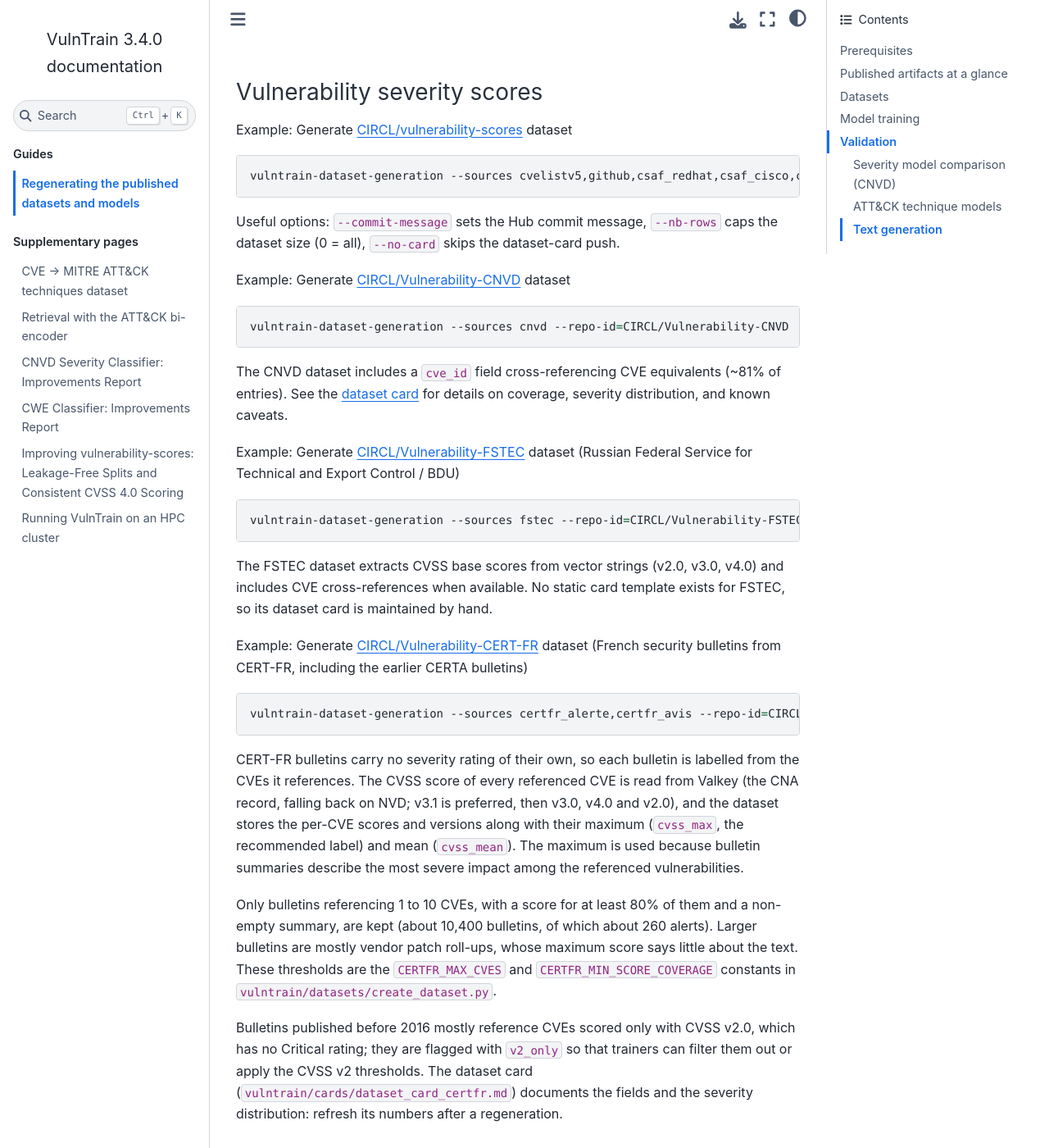
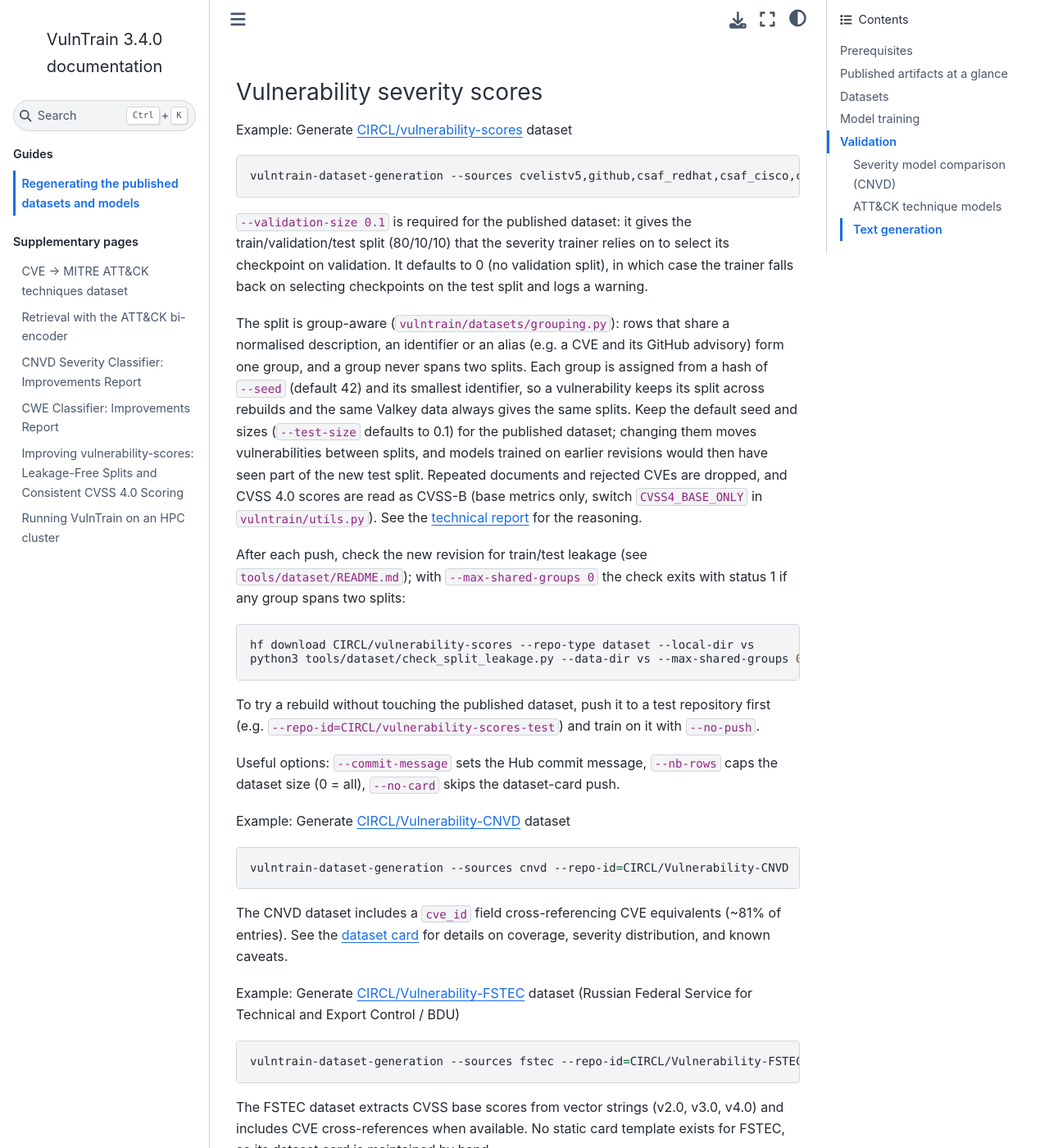
Before and after one commit to vulnerability-lookup/VulnTrain, a Sphinx documentation site: the page built from docs/publishing.md, in a window 1280 px wide and 1400 px high, scrolled down 2848 px. Shown: the whole window at 82% size. Built offline with Sphinx 7.4.7 and the Sphinx Book theme 1.1.4, drawn with Linux system fonts in a browser that asks for light colours; some of the changed text lies outside the part shown.

Commit message:
chg: [doc] publishing runbook for the group-aware vulnerability-scores split
Regenerate with --validation-size 0.1, keep the default seed and sizes, run the leakage check after each push, and report the test metrics of the severity trainer in the model card.

````diff
--- a/docs/publishing.md
+++ b/docs/publishing.md
@@ -30,7 +30,7 @@
 
 | Hub artifact | Regenerate with | Card |
 |---|---|---|
-| [`CIRCL/vulnerability-scores`](https://huggingface.co/datasets/CIRCL/vulnerability-scores) | `vulntrain-dataset-generation --sources cvelistv5,…` | **auto** (template + stats) |
+| [`CIRCL/vulnerability-scores`](https://huggingface.co/datasets/CIRCL/vulnerability-scores) | `vulntrain-dataset-generation --sources cvelistv5,… --validation-size 0.1` | **auto** (template + stats) |
 | [`CIRCL/Vulnerability-CNVD`](https://huggingface.co/datasets/CIRCL/Vulnerability-CNVD) | `vulntrain-dataset-generation --sources cnvd` | **auto** (static template) |
 | [`CIRCL/Vulnerability-FSTEC`](https://huggingface.co/datasets/CIRCL/Vulnerability-FSTEC) | `vulntrain-dataset-generation --sources fstec` | by hand |
 | [`CIRCL/Vulnerability-CERT-FR`](https://huggingface.co/datasets/CIRCL/Vulnerability-CERT-FR) | `vulntrain-dataset-generation --sources certfr_alerte,certfr_avis` | **auto** (static template) |
@@ -89,8 +89,41 @@
 Example: Generate [CIRCL/vulnerability-scores](https://huggingface.co/datasets/CIRCL/vulnerability-scores) dataset
 
 ```bash
-vulntrain-dataset-generation --sources cvelistv5,github,csaf_redhat,csaf_cisco,csaf_cisa,pysec --repo-id=CIRCL/vulnerability-scores
+vulntrain-dataset-generation --sources cvelistv5,github,csaf_redhat,csaf_cisco,csaf_cisa,pysec --validation-size 0.1 --repo-id=CIRCL/vulnerability-scores --commit-message "Weekly update"
 ```
+
+`--validation-size 0.1` is required for the published dataset: it gives the
+train/validation/test split (80/10/10) that the severity trainer relies on to
+select its checkpoint on validation. It defaults to 0 (no validation split),
+in which case the trainer falls back on selecting checkpoints on the test
+split and logs a warning.
+
+The split is group-aware (`vulntrain/datasets/grouping.py`): rows that share
+a normalised description, an identifier or an alias (e.g. a CVE and its
+GitHub advisory) form one group, and a group never spans two splits. Each
+group is assigned from a hash of `--seed` (default 42) and its smallest
+identifier, so a vulnerability keeps its split across rebuilds and the same
+Valkey data always gives the same splits. Keep the default seed and sizes
+(`--test-size` defaults to 0.1) for the published dataset; changing them
+moves vulnerabilities between splits, and models trained on earlier
+revisions would then have seen part of the new test split. Repeated
+documents and rejected CVEs are dropped, and CVSS 4.0 scores are read as
+CVSS-B (base metrics only, switch `CVSS4_BASE_ONLY` in `vulntrain/utils.py`).
+See the [technical report](vulnerability-scores-leakage-report.md) for the
+reasoning.
+
+After each push, check the new revision for train/test leakage (see
+`tools/dataset/README.md`); with `--max-shared-groups 0` the check exits
+with status 1 if any group spans two splits:
+
+```bash
+hf download CIRCL/vulnerability-scores --repo-type dataset --local-dir vs
+python3 tools/dataset/check_split_leakage.py --data-dir vs --max-shared-groups 0
+```
+
+To try a rebuild without touching the published dataset, push it to a test
+repository first (e.g. `--repo-id=CIRCL/vulnerability-scores-test`) and train
+on it with `--no-push`.
 
 Useful options: `--commit-message` sets the Hub commit message, `--nb-rows`
 caps the dataset size (0 = all), `--no-card` skips the dataset-card push.
@@ -228,6 +261,14 @@
 ```bash
 vulntrain-train-severity-classification --base-model roberta-base --dataset-id CIRCL/vulnerability-scores --repo-id CIRCL/vulnerability-severity-classification-roberta-base
 ```
+
+The best checkpoint is selected on the `validation` split, and the `test`
+split is evaluated once at the end: the `Test metrics:` log line gives the
+figures to report in the model card. The card generated by the Hugging Face
+`Trainer` lists the metrics of the last validation epoch, which are neither
+the test metrics nor necessarily those of the published checkpoint, so
+replace them by hand, together with the dataset revision the model was
+trained on.
 
 Generate the model [CIRCL/vulnerability-severity-classification-chinese-macbert-base](https://huggingface.co/CIRCL/vulnerability-severity-classification-chinese-macbert-base):
 
````
